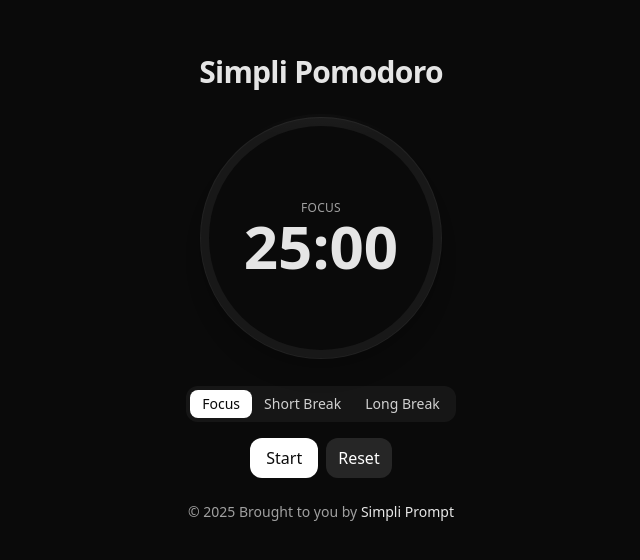
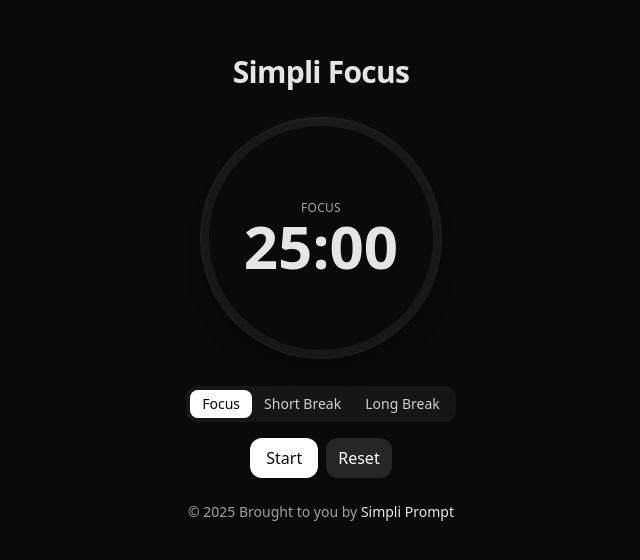
Before and after one commit to aibekz/deepfocus, a Next.js app: page / in a window 1280 px wide. Shown: the part 112-672 px from the top of the page, without its empty margins (319-959 px from the left). Built offline with nearby package versions, Linux system fonts and the light colour scheme.

Commit message:
update name

```diff
--- a/app/components/SimpliPomodoroAdvanced.tsx
+++ b/app/components/SimpliPomodoroAdvanced.tsx
@@ -126,7 +126,7 @@ export function SimpliPomodoroAdvanced({
         : store.mode === "short"
           ? "Short Break"
           : "Long Break";
-    document.title = `${formatMMSS(effectiveRemaining)} — ${label} · Simpli Pomodoro`;
+    document.title = `${formatMMSS(effectiveRemaining)} — ${label} · Simpli Focus`;
   }, [store.mode, effectiveRemaining]);
 
   const dur = modeDurationMs[store.mode];
@@ -149,7 +149,7 @@ export function SimpliPomodoroAdvanced({
       <div className="w-full max-w-md">
         <div className="text-center mb-6">
           <h2 className="text-3xl font-semibold tracking-tight">
-            Simpli Pomodoro
+            Simpli Focus
           </h2>
 
         </div>
--- a/app/layout.tsx
+++ b/app/layout.tsx
@@ -4,9 +4,9 @@ import { ibmPlexMono, lora } from "./fonts";
 import "./globals.css";
 
 export const metadata: Metadata = {
-  title: "Simpli Pomodoro - A Simple Pomodoro Timer",
+  title: "Simpli Focus - A Simple Pomodoro Timer",
   description:
-    "Simpli Pomodoro is a lightweight and user-friendly Pomodoro timer application designed to enhance your productivity.",
+    "Simpli Focus is a lightweight and user-friendly Pomodoro timer application designed to enhance your productivity.",
   icons: {
     icon: "/favicon.svg",
   },
```
